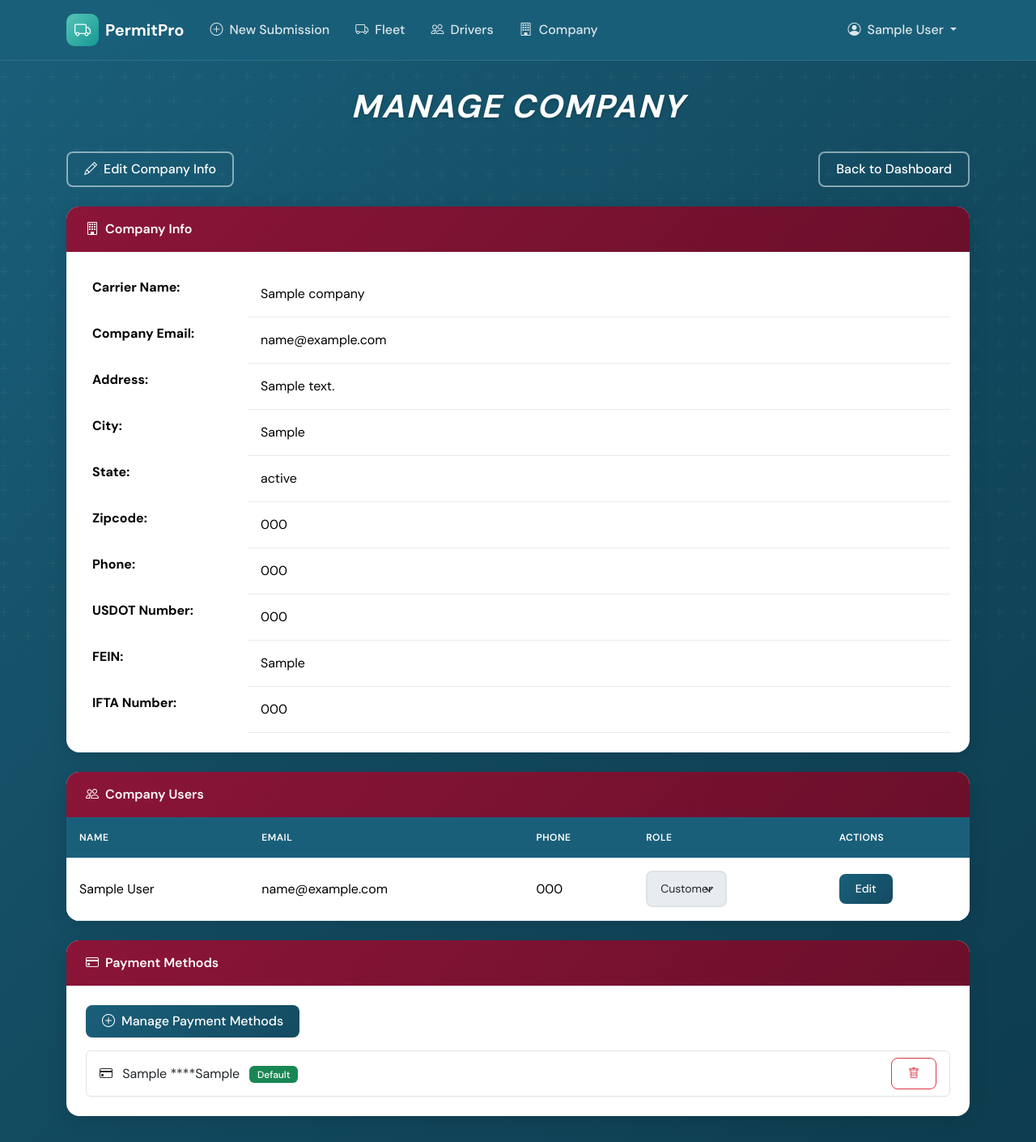
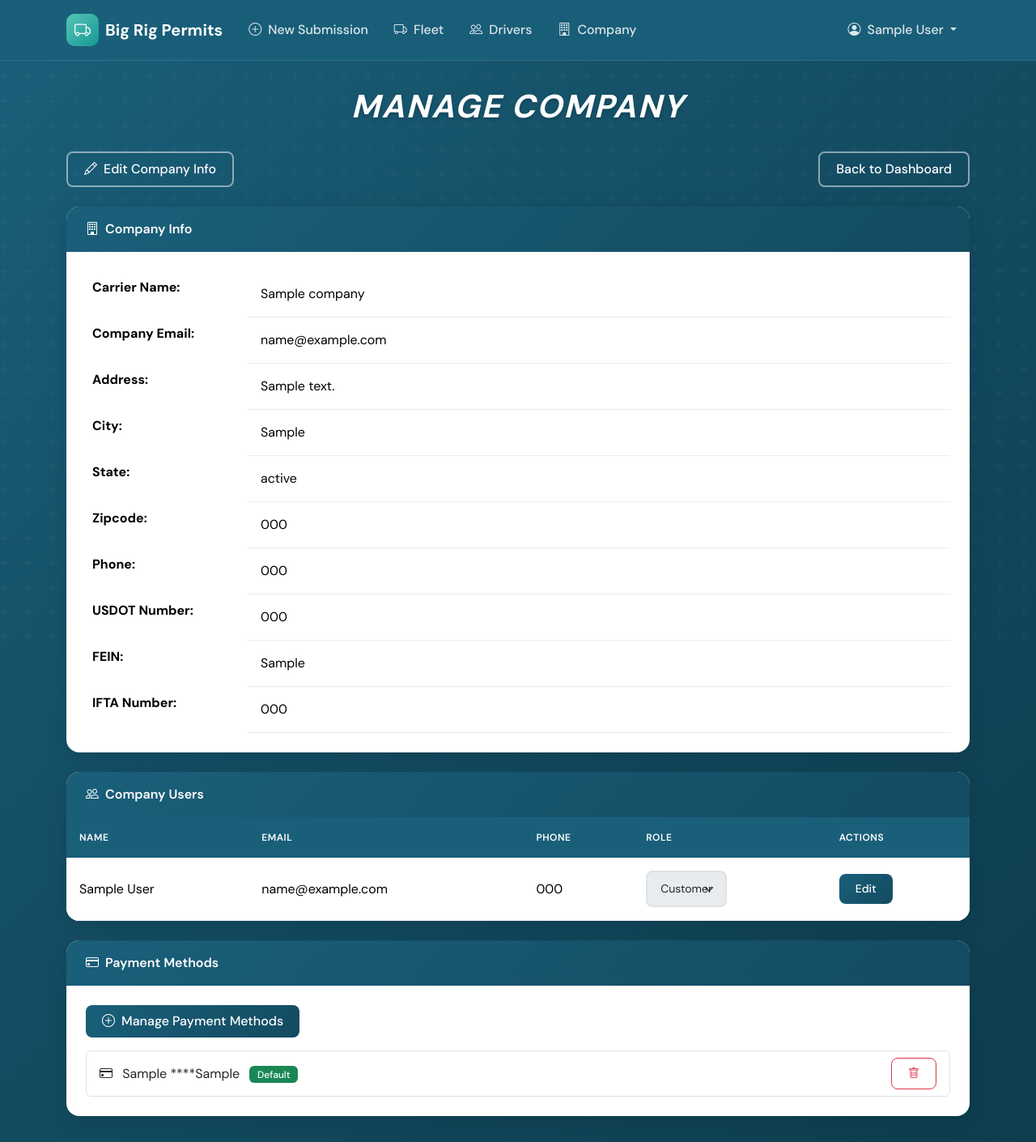
Before and after one commit to lingvo88/permit_system, a Django app: page /company/ in a window 1280 px wide. Shown: the whole page at 81% size. Run offline with Django 4.2, Linux system fonts and the light colour scheme; a user stored in the database is signed in; tables that the repository leaves empty hold one stand-in row (values such as "Sample post"); parts of the project's set-up code (start-up, migrations or seed data) failed here and were passed over.

Commit message:
Rebrand to Big Rig Permits and fix card header colors

```diff
--- a/templates/base.html
+++ b/templates/base.html
@@ -3,7 +3,7 @@
 <head>
     <meta charset="UTF-8">
     <meta name="viewport" content="width=device-width, initial-scale=1.0">
-    <title>{% block title %}Permit Request System{% endblock %}</title>
+    <title>{% block title %}Big Rig Permits{% endblock %}</title>
 
     <!-- Google Fonts -->
     <link rel="preconnect" href="https://fonts.googleapis.com">
@@ -397,7 +397,7 @@
         <div class="container">
             <a class="navbar-brand" href="{% url 'dashboard:index' %}">
                 <span class="logo-icon"><i class="bi bi-truck"></i></span>
-                PermitPro
+                Big Rig Permits
             </a>
 
             <button class="navbar-toggler" type="button" data-bs-toggle="collapse" data-bs-target="#navbarNav">
--- a/templates/company/detail.html
+++ b/templates/company/detail.html
@@ -1,6 +1,6 @@
 {% extends 'base.html' %}
 
-{% block title %}Manage Company - PermitPro{% endblock %}
+{% block title %}Manage Company - Big Rig Permits{% endblock %}
 
 {% block content %}
 <div class="page-header">
@@ -18,7 +18,7 @@
 
 <!-- Company Info -->
 <div class="card mb-4 fade-in">
-    <div class="card-header bg-danger">
+    <div class="card-header">
         <i class="bi bi-building me-2"></i>Company Info
     </div>
     <div class="card-body">
@@ -39,7 +39,7 @@
 
 <!-- Company Users -->
 <div class="card mb-4 fade-in">
-    <div class="card-header bg-danger">
+    <div class="card-header">
         <i class="bi bi-people me-2"></i>Company Users
     </div>
     <div class="card-body p-0">
@@ -80,7 +80,7 @@
 
 <!-- Payment Methods -->
 <div class="card fade-in">
-    <div class="card-header bg-danger">
+    <div class="card-header">
         <i class="bi bi-credit-card me-2"></i>Payment Methods
     </div>
     <div class="card-body">
--- a/templates/dashboard/employee_permit_detail.html
+++ b/templates/dashboard/employee_permit_detail.html
@@ -216,7 +216,7 @@
     <div class="col-lg-4">
         <!-- Status Update -->
         <div class="card mb-4 fade-in">
-            <div class="card-header bg-danger">
+            <div class="card-header">
                 <i class="bi bi-gear me-2"></i>Manage Permit
             </div>
             <div class="card-body">
--- a/templates/permits/form.html
+++ b/templates/permits/form.html
@@ -1,6 +1,6 @@
 {% extends 'base.html' %}
 
-{% block title %}{{ title }} - PermitPro{% endblock %}
+{% block title %}{{ title }} - Big Rig Permits{% endblock %}
 
 {% block extra_css %}
 <style>
```
